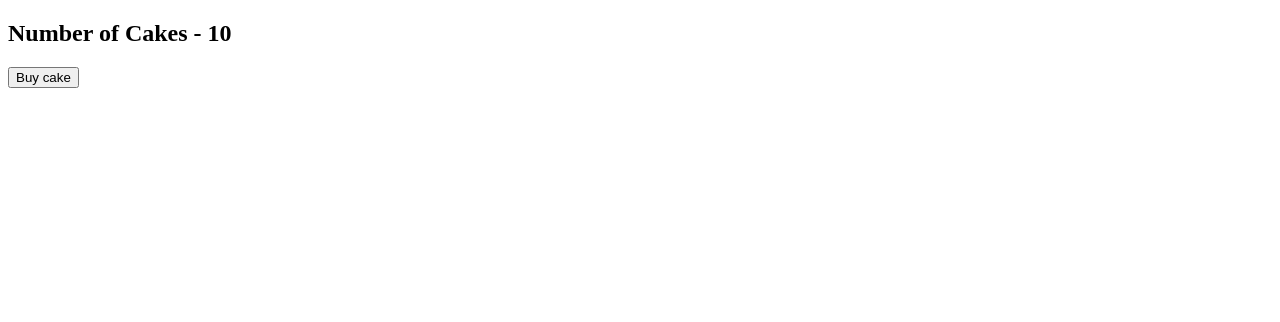
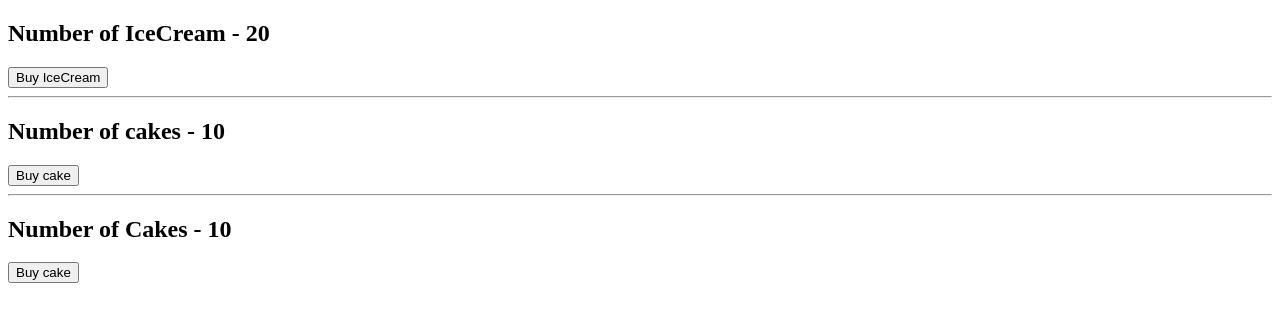
Before and after one commit to ReactJS-Avenger/react-redux-demo, a React (Create React App) app: page / in a window 1280 px wide. Shown: the top 322 px of the page. Built offline with nearby package versions, Linux system fonts and the light colour scheme.

Commit message:
added icecream

```diff
--- a/src/App.js
+++ b/src/App.js
@@ -2,11 +2,17 @@
 import CakeContainer from './Components/CakeContainer';
 import { Provider } from "react-redux";
 import store from './redux/store';
+import HooksCakeContainer from './Components/HooksCakeContainer';
+import IceCreamContainer from './Components/IceCreamContainer';
 
 const App=()=>{
     return(
         <Provider store={store}>
         <div>
+            <IceCreamContainer/>
+            <hr/>
+            <HooksCakeContainer/>
+            <hr/>
             <CakeContainer/>
         </div>
         </Provider>
--- a/src/Components/CakeContainer.js
+++ b/src/Components/CakeContainer.js
@@ -14,7 +14,7 @@
 // this function get the redux state as a parameter and return an object
 const mapStateToProps= state =>{
     return {
-        numberOfCakes: state.numberOfCakes
+        numberOfCakes: state.cake.numberOfCakes
     }
 }
 
--- /dev/null
+++ b/src/Components/HooksCakeContainer.js
@@ -0,0 +1,16 @@
+import React from 'react';
+import { useDispatch, useSelector } from 'react-redux';
+import { buyCake } from '../redux/cake/cakeAction';
+
+function HooksCakeContainer(props) {
+    const numberOfCakes= useSelector(state => state.cake.numberOfCakes)
+    const dispatch= useDispatch()
+    return (
+        <div>
+            <h2>Number of cakes - {numberOfCakes}</h2>
+            <button onClick={()=> dispatch(buyCake())}>Buy cake</button>
+        </div>
+    );
+}
+
+export default HooksCakeContainer;
--- /dev/null
+++ b/src/Components/IceCreamContainer.js
@@ -0,0 +1,28 @@
+import React from 'react';
+import { connect } from 'react-redux';
+import { buyIceCream } from '../redux/iceCream/iceCreamAction';
+
+const IceCreamContainer = (props) => {
+    return (
+        <div>
+            <h2>Number of IceCream - {props.numberOfIceCreams}</h2>
+            <button onClick={props.buyIceCream}>Buy IceCream</button>
+        </div>
+    );
+};
+
+// this function get the redux state as a parameter and return an object
+const mapStateToProps= state =>{
+    return {
+        numberOfIceCreams: state.iceCream.numberOfIceCreams
+    }
+}
+
+// This function gets the redux dispatch method as a paramter and return an object
+const mapDispatchToProps = dispatch =>{
+    return {
+        buyIceCream: ()=> dispatch(buyIceCream())
+    }
+}
+
+export default connect(mapStateToProps, mapDispatchToProps)(IceCreamContainer);
--- /dev/null
+++ b/src/redux/iceCream/iceCreamAction.js
@@ -0,0 +1,7 @@
+import { BUY_ICECREAM } from "./iceCreamType"
+
+export const buyIceCream= ()=>{
+    return {
+        type: BUY_ICECREAM
+    }
+}
--- /dev/null
+++ b/src/redux/iceCream/iceCreamReducer.js
@@ -0,0 +1,18 @@
+import { BUY_ICECREAM } from "./iceCreamType"
+
+const initialState={
+    numberOfIceCreams: 20
+}
+
+const iceCreamReducer = (state= initialState, action)=>{
+    switch(action.type){
+        case BUY_ICECREAM:
+            return{
+                ...state,
+                numberOfIceCreams: state.numberOfIceCreams -1
+            }
+
+        default: return state
+    }
+}
+export default iceCreamReducer;
--- /dev/null
+++ b/src/redux/iceCream/iceCreamType.js
@@ -0,0 +1 @@
+export const BUY_ICECREAM= "BUY_ICECREAM"
--- /dev/null
+++ b/src/redux/rootReducer.js
@@ -0,0 +1,9 @@
+import { combineReducers } from "redux";
+import cakeReducer from "./cake/cakeReducer";
+import iceCreamReducer from "./iceCream/iceCreamReducer";
+
+const rootReducer= combineReducers({
+    cake: cakeReducer,
+    iceCream: iceCreamReducer
+})
+export default rootReducer
--- a/src/redux/store.js
+++ b/src/redux/store.js
@@ -1,6 +1,5 @@
 import { createStore } from "redux";
-import cakeReducer from "./cake/cakeReducer";
+import rootReducer from "./rootReducer";
 
-
-const store= createStore(cakeReducer)
+const store= createStore(rootReducer)
 export default store;
```
Also changed, not shown: public/react-redux+hooks.png (added), 1 other file (tests, documents, lock files or other folders).
